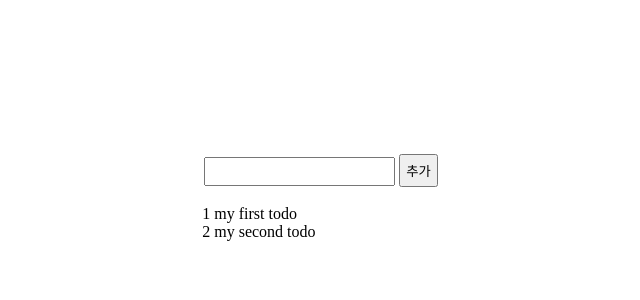
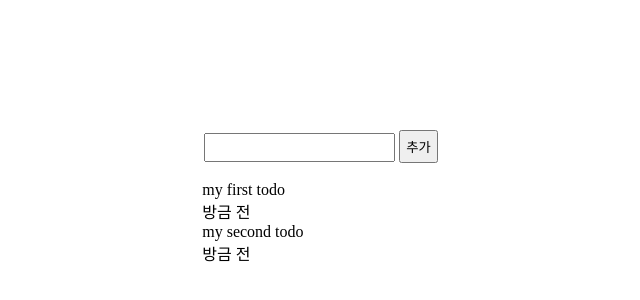
Before and after one commit to agrajak/react-practice, a React (Vite) app in the folder todo-1/: page / in a window 1280 px wide. Shown: the part 204-504 px from the top of the page, without its empty margins (319-959 px from the left). Built offline with nearby package versions, Linux system fonts and the light colour scheme.

Commit message:
버그: 폼이 비어있을 때 아이템이 추가되는 버그 수정 및 id 숨김 - content === ''일때 리스트에 추가하지 않음 - id가 이제 리스트에서 표시되지 않고, 언제 추가 되었는지 표시되도록 수정

```diff
--- a/todo-1/src/components/TodoForm.tsx
+++ b/todo-1/src/components/TodoForm.tsx
@@ -13,9 +13,12 @@ export class TodoForm extends React.Component<TodoFormProp, TodoFormState> {
     this.handleSubmit = this.handleSubmit.bind(this);
   }
   handleSubmit(event: FormEvent) {
-    this.props.onSubmit(this.state.content);
+    const { content } = this.state;
+    event.preventDefault();
+
+    if (content === "") return;
+    this.props.onSubmit(content);
     this.setState({ content: "" });
-    event.preventDefault();
   }
   handleChange(event) {
     this.setState({ content: event.target.value });
--- a/todo-1/src/components/TodoItem.tsx
+++ b/todo-1/src/components/TodoItem.tsx
@@ -3,12 +3,25 @@ import { Item } from "../types";
 interface TodoItemProp {
   item: Item;
 }
+function getPrettyDate(date: Date) {
+  const now = +new Date();
+  const timeDiff = (now - +date) / 1000;
+  if (timeDiff < 60) {
+    return "방금 전";
+  }
+  if (timeDiff < 3600) {
+    return Math.floor(timeDiff / 60) + "분 전";
+  }
+  return "오래 전";
+}
 export class TodoItem extends React.Component<TodoItemProp> {
   render() {
     const { item } = this.props;
+    const { content, addedAt } = item;
     return (
       <div className="todo-item">
-        {item.id} {item.content}
+        <div>{item.content}</div>
+        <div className="item-added-at">{getPrettyDate(addedAt)}</div>
       </div>
     );
   }
```
